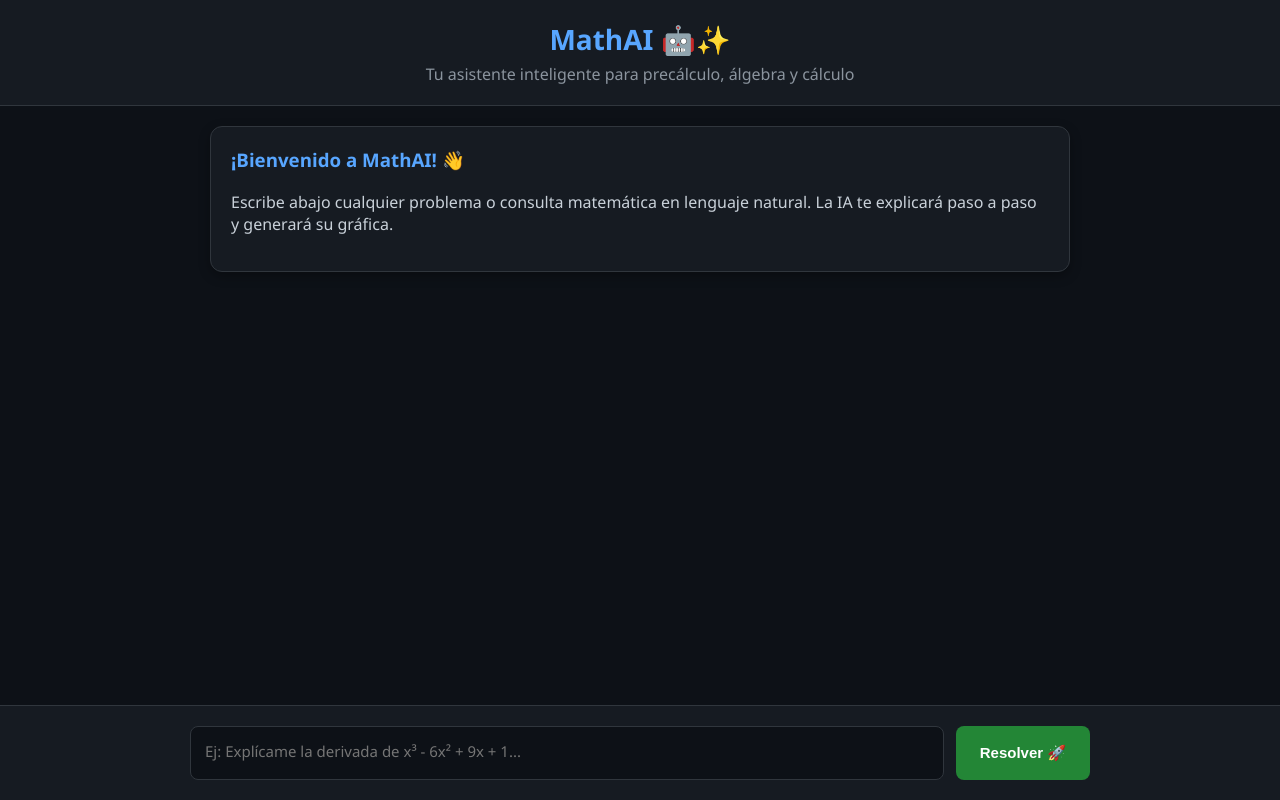
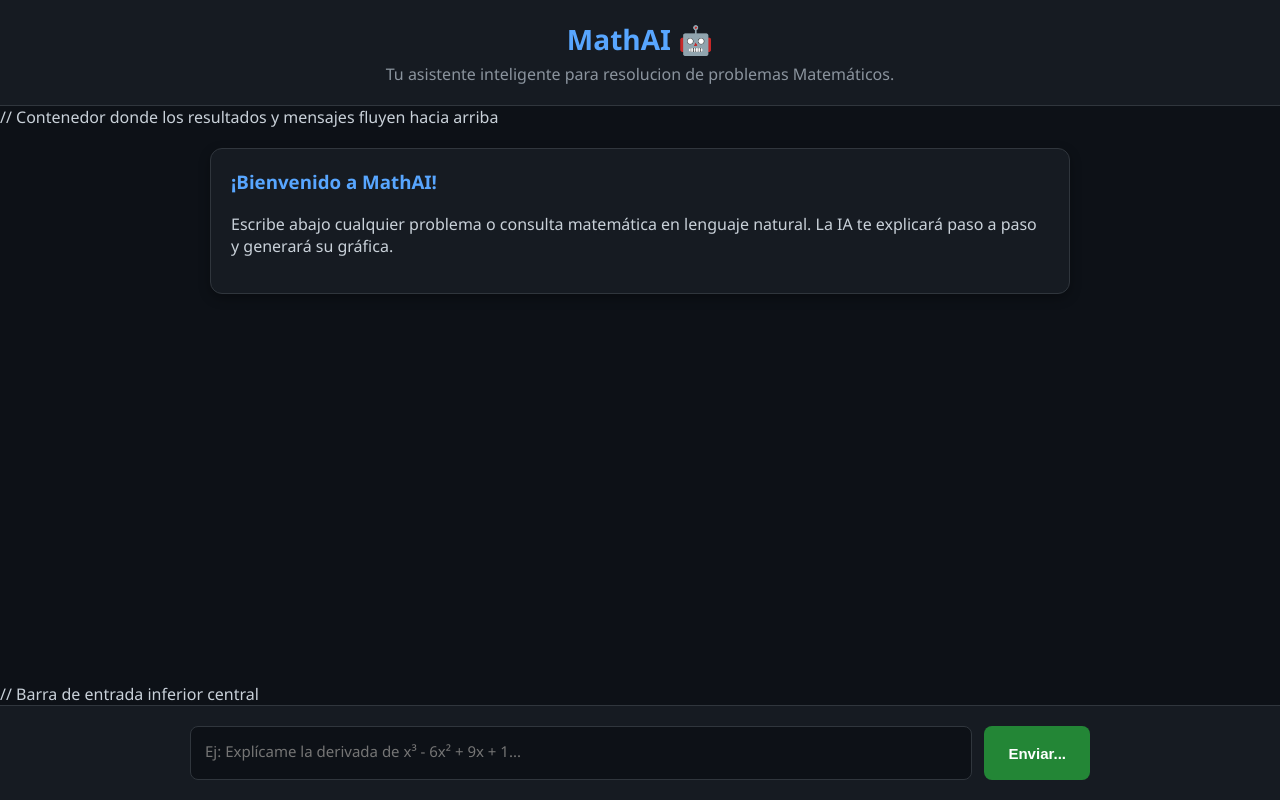
Before and after one commit to TrolleroDEV/MathAI, a plain HTML site: page Frontend/index.html in a window 1280 px wide. Drawn offline with Linux system fonts and the light colour scheme.

```diff
--- a/Frontend/index.html
+++ b/Frontend/index.html
@@ -9,27 +9,27 @@
 <body>
 
     <header>
-        <h1>MathAI 🤖✨</h1>
-        <p>Tu asistente inteligente para precálculo, álgebra y cálculo</p>
+        <h1>MathAI 🤖</h1>
+        <p>Tu asistente inteligente para resolucion de problemas Matemáticos.</p>
     </header>
 
-    <!-- Contenedor donde los resultados y mensajes fluyen hacia arriba -->
+    // Contenedor donde los resultados y mensajes fluyen hacia arriba
     <div class="chat-container" id="chatContainer">
         <div class="resultado-box">
-            <h3>¡Bienvenido a MathAI! 👋</h3>
+            <h3>¡Bienvenido a MathAI!</h3>
             <p>Escribe abajo cualquier problema o consulta matemática en lenguaje natural. La IA te explicará paso a paso y generará su gráfica.</p>
         </div>
     </div>
 
-    <!-- Barra de entrada inferior central -->
+    // Barra de entrada inferior central
     <div class="input-container">
         <div class="input-wrapper">
             <textarea id="promptUsuario" placeholder="Ej: Explícame la derivada de x³ - 6x² + 9x + 1..." rows="1"></textarea>
-            <button onclick="enviarPrompt()">Resolver 🚀</button>
+            <button onclick="enviarPrompt()">Enviar...</button>
         </div>
     </div>
 
-    <!-- Enlace al archivo JavaScript externo -->
+
     <script src="script.js"></script>
 </body>
 </html>
--- a/Frontend/script.js
+++ b/Frontend/script.js
@@ -20,7 +20,7 @@
     container.innerHTML += `
         <div class="resultado-box" id="${loadingId}">
             <strong>MathAI 🤖:</strong>
-            <p>Pensando la solución y preparando la gráfica...</p>
+            <p>Procesando tu petición...</p>
         </div>
     `;
     container.scrollTop = container.scrollHeight;
```
